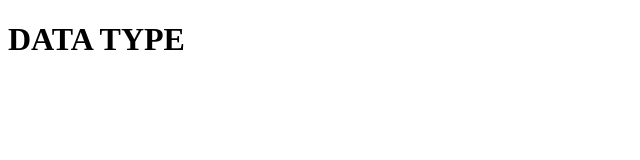
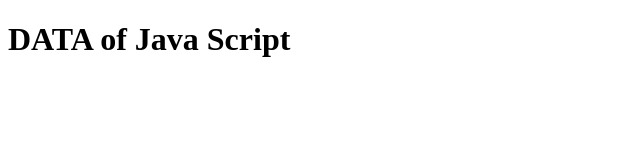
Before and after one commit to dilip199016/Js_by_Tea, a plain HTML site: page 4-Datatype.html in a window 1280 px wide. Shown: the whole page, without its empty margins (0-640 px from the left). Drawn offline with Linux system fonts and the light colour scheme.

Commit message:
Datatype

```diff
--- a/4-Datatype.html
+++ b/4-Datatype.html
@@ -6,7 +6,7 @@
     <title>Data-Type</title>
 </head>
 <body>
-    <h1>DATA TYPE</h1>
+    <h1>DATA  of Java Script</h1>
 <script src="4-Datatype.js"></script>
 
 </body>
```
